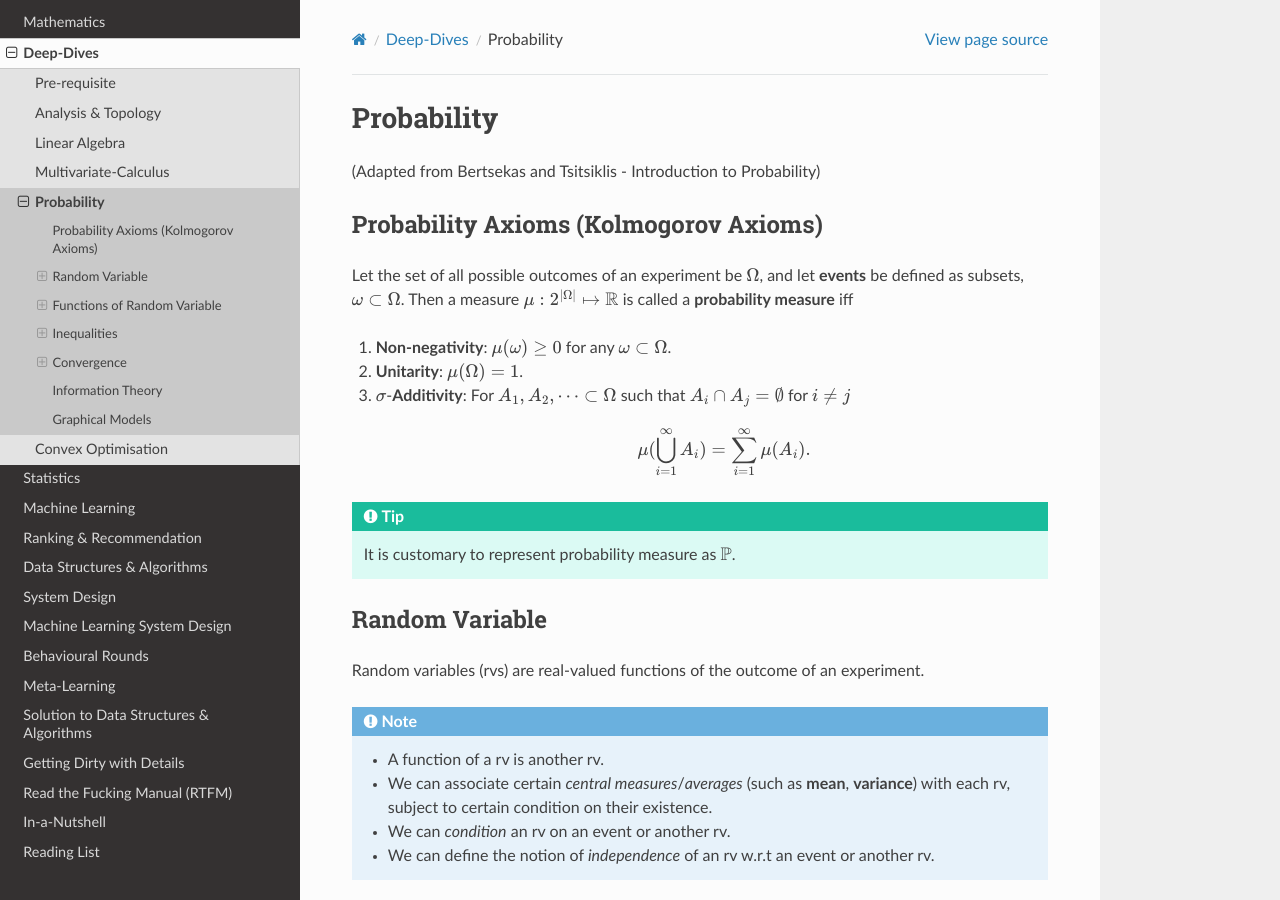
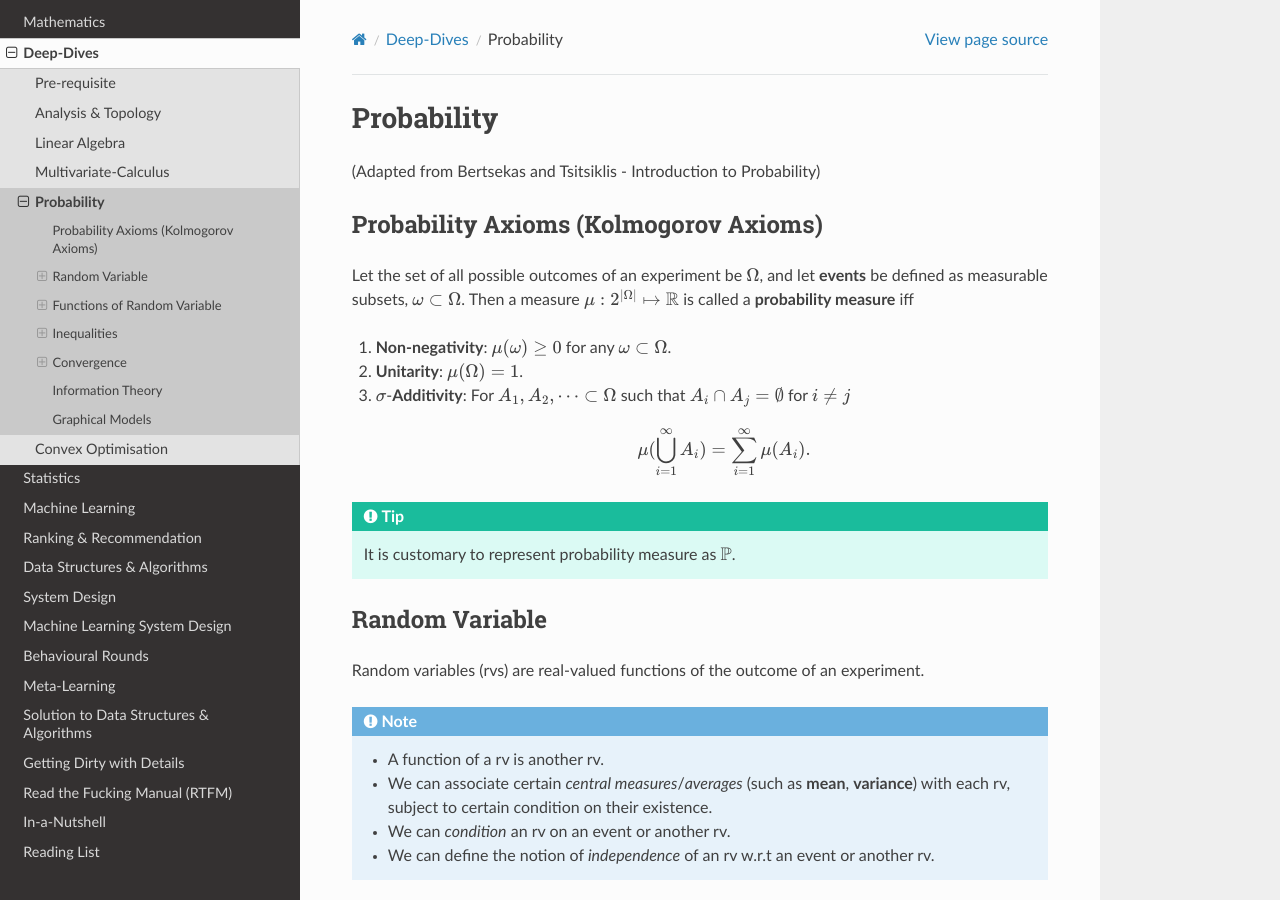
Before and after one commit to uselesstechjunks/leetcode, a Sphinx documentation site: the page built from docs/source/math/prob.rst, in a window 1280 px wide and 900 px high. Built offline with Sphinx 7.4.7 and the Read the Docs theme 2.0.0, drawn with Linux system fonts in a browser that asks for light colours.

Commit message:
Update prob.rst

```diff
--- a/docs/source/math/prob.rst
+++ b/docs/source/math/prob.rst
@@ -7,7 +7,7 @@ Probability
 Probability Axioms (Kolmogorov Axioms)
 ******************************************************
 
-Let the set of all possible outcomes of an experiment be :math:`\Omega`, and let **events** be defined as subsets, :math:`\omega\subset\Omega`. Then a measure :math:`\mu:2^{|\Omega|}\mapsto\mathbb{R}` is called a **probability measure** iff
+Let the set of all possible outcomes of an experiment be :math:`\Omega`, and let **events** be defined as measurable subsets, :math:`\omega\subset\Omega`. Then a measure :math:`\mu:2^{|\Omega|}\mapsto\mathbb{R}` is called a **probability measure** iff
 
 #. **Non-negativity**: :math:`\mu(\omega)\ge 0` for any :math:`\omega\subset\Omega`.
 #. **Unitarity**: :math:`\mu(\Omega)=1`.
```
